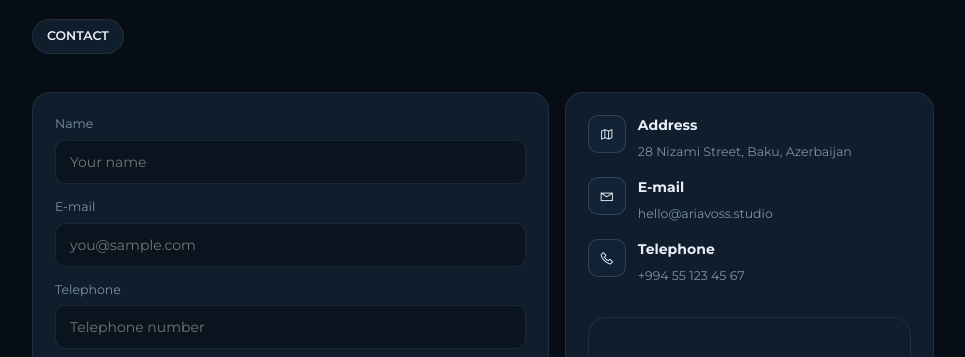
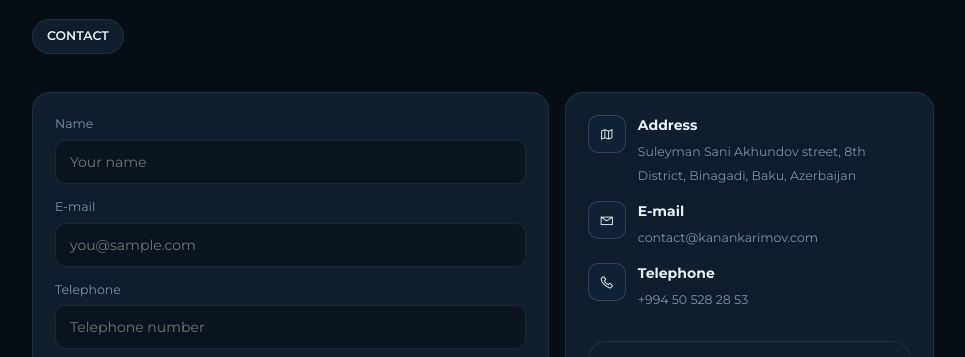
Before and after one commit to rustem-abasov/portfolio, a plain HTML site: page index.html in a window 1280 px wide. Shown: the part 11056-11413 px from the top of the page, without its empty margins (312-1277 px from the left). Drawn offline with nearby package versions, Linux system fonts and the light colour scheme; grey boxes are pictures that could not be loaded.

Commit message:
contact edit contact us

```diff
--- a/index.html
+++ b/index.html
@@ -1817,7 +1817,7 @@
                 </div>
                 <div>
                   <h5>Address</h5>
-                  <span>28 Nizami Street, Baku, Azerbaijan</span>
+                  <span>Suleyman Sani Akhundov street, 8th District, Binagadi, Baku, Azerbaijan</span>
                 </div>
               </div>
               <div class="contact-line">
@@ -1826,7 +1826,7 @@
                 </div>
                 <div>
                   <h5>E-mail</h5>
-                  <span>hello@ariavoss.studio</span>
+                  <span>contact@kanankarimov.com</span>
                 </div>
               </div>
               <div class="contact-line">
@@ -1835,13 +1835,13 @@
                 </div>
                 <div>
                   <h5>Telephone</h5>
-                  <span>+994 55 123 45 67</span>
+                  <span>+994 50 528 28 53</span>
                 </div>
               </div>
               <div class="contact-map panel-block">
                 <iframe
                   title="28 Nizami küçəsi, Bakı xəritəsi"
-                  src="https://www.google.com/maps?q=28%20Nizami%20Street%2C%20Baku%2C%20Azerbaijan&output=embed"
+                  src="https://www.google.com/maps/embed?pb=!1m18!1m12!1m3!1d3611.9223690030963!2d49.84034112469904!3d40.425405849051415!2m3!1f0!2f0!3f0!3m2!1i1024!2i768!4f13.1!3m3!1m2!1s0x4030870075db7641%3A0x68087397dc61bba7!2sSuleyman%20Sani%20Axundov8!5e0!3m2!1saz!2saz!4v1790094537516!5m2!1saz!2saz"
                   loading="lazy"
                   referrerpolicy="no-referrer-when-downgrade"
                 ></iframe>
```
